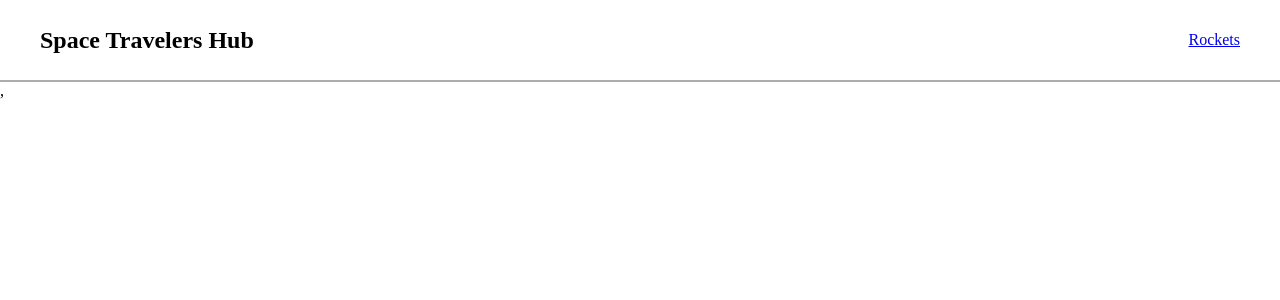
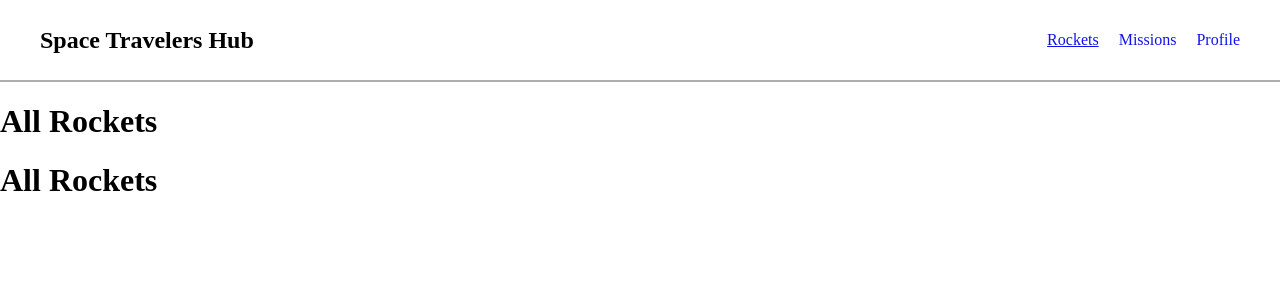
Before and after one commit to Baayeh/space-traveler, a React (Create React App) app: page / in a window 1280 px wide. Shown: the top 300 px of the page. Built offline with nearby package versions, Linux system fonts and the light colour scheme; no server answers.

Commit message:
dispatch action to fetch rocket data from API

```diff
--- a/src/App.css
+++ b/src/App.css
@@ -31,7 +31,7 @@ body {
   padding-right: 40px;
 }
 
-.nav_link {
+a.nav_link {
   text-decoration: none;
   color: rgb(19, 19, 231);
 }
@@ -39,3 +39,7 @@ body {
 .nav_link:hover {
   text-decoration: underline;
 }
+
+a.active {
+  text-decoration: underline;
+}
--- a/src/App.js
+++ b/src/App.js
@@ -1,15 +1,13 @@
-import { Routes, Route } from 'react-router-dom';
+import { Outlet } from 'react-router-dom';
 import NavBar from './components/navBar';
-import Rocket from './pages/Rocket';
 
 function App() {
   return (
     <>
       <NavBar />
-      <Routes className="App">
-        <Route />
-        <Route path="rockets" element={<Rocket />} />
-      </Routes>
+      <main>
+        <Outlet />
+      </main>
     </>
   );
 }
--- a/src/components/navBar.js
+++ b/src/components/navBar.js
@@ -3,26 +3,36 @@ import { NavLink } from 'react-router-dom';
 
 function NavBar() {
   return (
-
     <div className="nav_header_container">
       <h2 className="logo">Space Travelers Hub</h2>
 
       <nav className="nav_items">
         <ul className="nav-links">
           <li>
-            <NavLink to="/">Rockets</NavLink>
+            <NavLink
+              to="/"
+              className={`nav_link ${(isActive) => (isActive ? 'active' : '')}`}
+              end
+            >
+              Rockets
+            </NavLink>
           </li>
-          {/* <li>
-            <NavLink to="rockets" className="nav_link">Rockets</NavLink>
+          <li>
+            <NavLink
+              to="missions"
+              className={`nav_link ${(isActive) => (isActive ? 'active' : '')}`}
+            >
+              Missions
+            </NavLink>
           </li>
-          <li>|</li>
           <li>
-            <NavLink to="/calculator" className="nav_link">Missions</NavLink>
+            <NavLink
+              to="profile"
+              className={`nav_link ${(isActive) => (isActive ? 'active' : '')}`}
+            >
+              Profile
+            </NavLink>
           </li>
-          <li>|</li>
-          <li>
-            <NavLink to="/quote" className="nav_link">My profile</NavLink>
-          </li> */}
         </ul>
       </nav>
     </div>
--- a/src/index.js
+++ b/src/index.js
@@ -1,17 +1,28 @@
 import React from 'react';
 import ReactDOM from 'react-dom/client';
-import { BrowserRouter } from 'react-router-dom';
+import { createBrowserRouter, RouterProvider } from 'react-router-dom';
 import { Provider } from 'react-redux';
 import store from './redux/store';
 import './App.css';
 import App from './App';
+import Rocket from './pages/Rocket';
+
+const router = createBrowserRouter([
+  {
+    path: '/',
+    element: <App />,
+    children: [
+      {
+        index: true,
+        element: <Rocket />,
+      },
+    ],
+  },
+]);
 
 const root = ReactDOM.createRoot(document.getElementById('root'));
 root.render(
   <Provider store={store}>
-    <BrowserRouter>
-      <App />
-    </BrowserRouter>
-    ,
+    <RouterProvider router={router} />
   </Provider>,
 );
--- a/src/pages/Rocket.js
+++ b/src/pages/Rocket.js
@@ -1,18 +1,23 @@
-import React from 'react';
-// import { useDispatch, useSelector } from 'react-redux';
-// import { fetchAllRockets } from '../redux/rocket/rockets';
+import React, { useEffect } from 'react';
+import { useDispatch, useSelector } from 'react-redux';
+import { fetchAllRockets } from '../redux/rocket/rockets';
 
-const Rocket = () => (
-  <div>
-    all rockets test
-  </div>
-);
-// const rockets = useSelector((state) => state.rocket);
-// const dispatch = useDispatch();
+const Rocket = () => {
+  const rockets = useSelector((state) => state.rockets);
+  const dispatch = useDispatch();
 
-// useEffect(() => {
-//   dispatch(fetchAllRockets());
-// }, []);
-// console.log(rockets);
+  useEffect(() => {
+    dispatch(fetchAllRockets());
+  }, []);
+
+  console.log(rockets);
+
+  return (
+    <div>
+      <h1>All Rockets</h1>
+      <h1>All Rockets</h1>
+    </div>
+  );
+};
 
 export default Rocket;
--- a/src/redux/endpoints/rocketsApi.js
+++ b/src/redux/endpoints/rocketsApi.js
@@ -4,13 +4,12 @@ const BASE_URL = 'https://api.spacexdata.com/v3/rockets';
 
 const rocketFetch = async () => {
   const response = await axios.get(BASE_URL);
-  return response.data;
-  // return response.data.map((item) => ({
-  //   id: item.id,
-  //   rockets_name: item.rocket_name,
-  //   description: item.description,
-  //   flickr_images: item.flickr_images[0],
-  // }));
+  return response.data.map((item) => ({
+    id: item.id,
+    rockets_name: item.rocket_name,
+    description: item.description,
+    flickr_images: item.flickr_images[0],
+  }));
 };
 
 export default rocketFetch;
--- a/src/redux/rocket/rockets.js
+++ b/src/redux/rocket/rockets.js
@@ -1,11 +1,12 @@
 import rocketFetch from '../endpoints/rocketsApi';
 
-const FETCH_ROCKET = 'rocket/FETCH_ROCKET';
+const FETCH_ROCKETS = 'rockets/FETCH_ROCKETS';
 
 const initialState = [];
 
-const fetchRockets = () => ({
-  type: FETCH_ROCKET,
+const fetchRockets = (payload) => ({
+  type: FETCH_ROCKETS,
+  payload,
 });
 
 export const fetchAllRockets = () => async (dispatch) => {
@@ -15,7 +16,7 @@ export const fetchAllRockets = () => async (dispatch) => {
 
 const rocketReducer = (state = initialState, action) => {
   switch (action.type) {
-    case FETCH_ROCKET:
+    case FETCH_ROCKETS:
       return action.payload;
     default: return state;
   }
```
Also changed, not shown: public/manifest.json.
